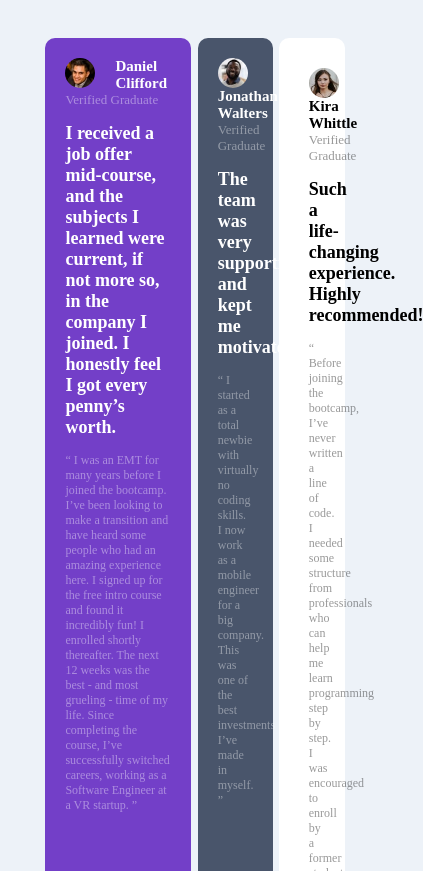
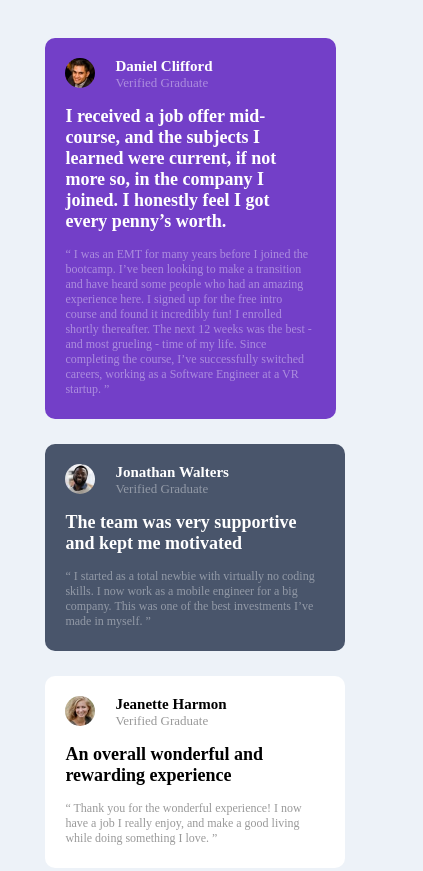
Before and after one commit to saheedibrahim/testimonials-flex-section-main, a plain HTML site: page index.html in a window 390 px wide. Shown: the top 871 px of the page, 423 px wide, since content can reach past the window. Drawn offline with Linux system fonts and the light colour scheme.

Commit message:
edit mobile view

```diff
--- a/css/style.css
+++ b/css/style.css
@@ -25,6 +25,22 @@
     padding-bottom: 10px;
     box-sizing: border-box;
     border-radius: 10px;
+}
+@media (max-width: 600px) {
+    #inner-body {
+        display: block;
+    }
+    #left-side, #right-side {
+        width: 100%;
+    }
+    div #left-side > div {
+        width: 100%;
+        margin-bottom: 25px;
+    }
+    div #jeanette{
+        margin-right: 0px;
+    }
+
 }
 h1 {
     font-size: 15px;
```
